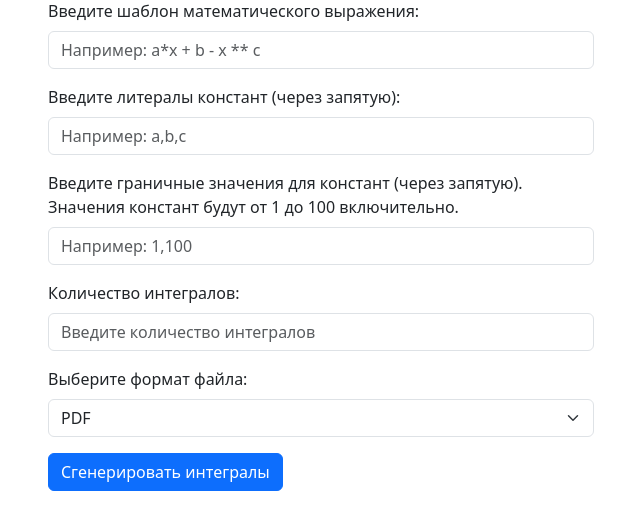
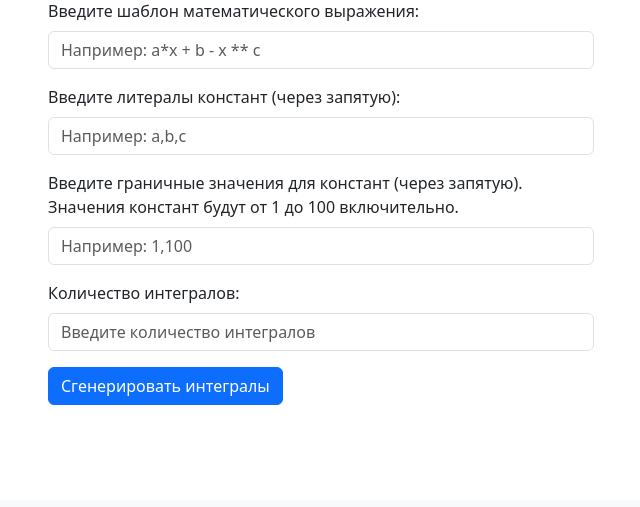
Before and after one commit to sariya23/generate_math_problems, a Flask app: page /higher_math/integrals in a window 1280 px wide. Shown: the part 300-807 px from the top of the page, without its empty margins (319-959 px from the left). After the commit the page ends 705 px from the top, so only its background shows below. Run offline with Flask 3, Linux system fonts and the light colour scheme; some libraries are stand-ins or nearby versions.

Commit message:
Delete select file format from integral form

```diff
--- a/templates/higher_math/generate_data_integral_form.html
+++ b/templates/higher_math/generate_data_integral_form.html
@@ -21,13 +21,5 @@
         <input type="number" class="form-control" name="numExpressions" id="numExpressions"
                placeholder="Введите количество интегралов" required>
     </div>
-    <div class="mb-3">
-        <label for="fileFormatSelect" class="form-label">Выберите формат файла:</label>
-        <select class="form-select" name="file_format" id="fileFormatSelect">
-            <option value="pdf">PDF</option>
-            <option value="docx">DOCX</option>
-            <option value="tex">TEX</option>
-        </select>
-    </div>
     <button type="submit" class="btn btn-primary">Сгенерировать интегралы</button>
 </form>
```
